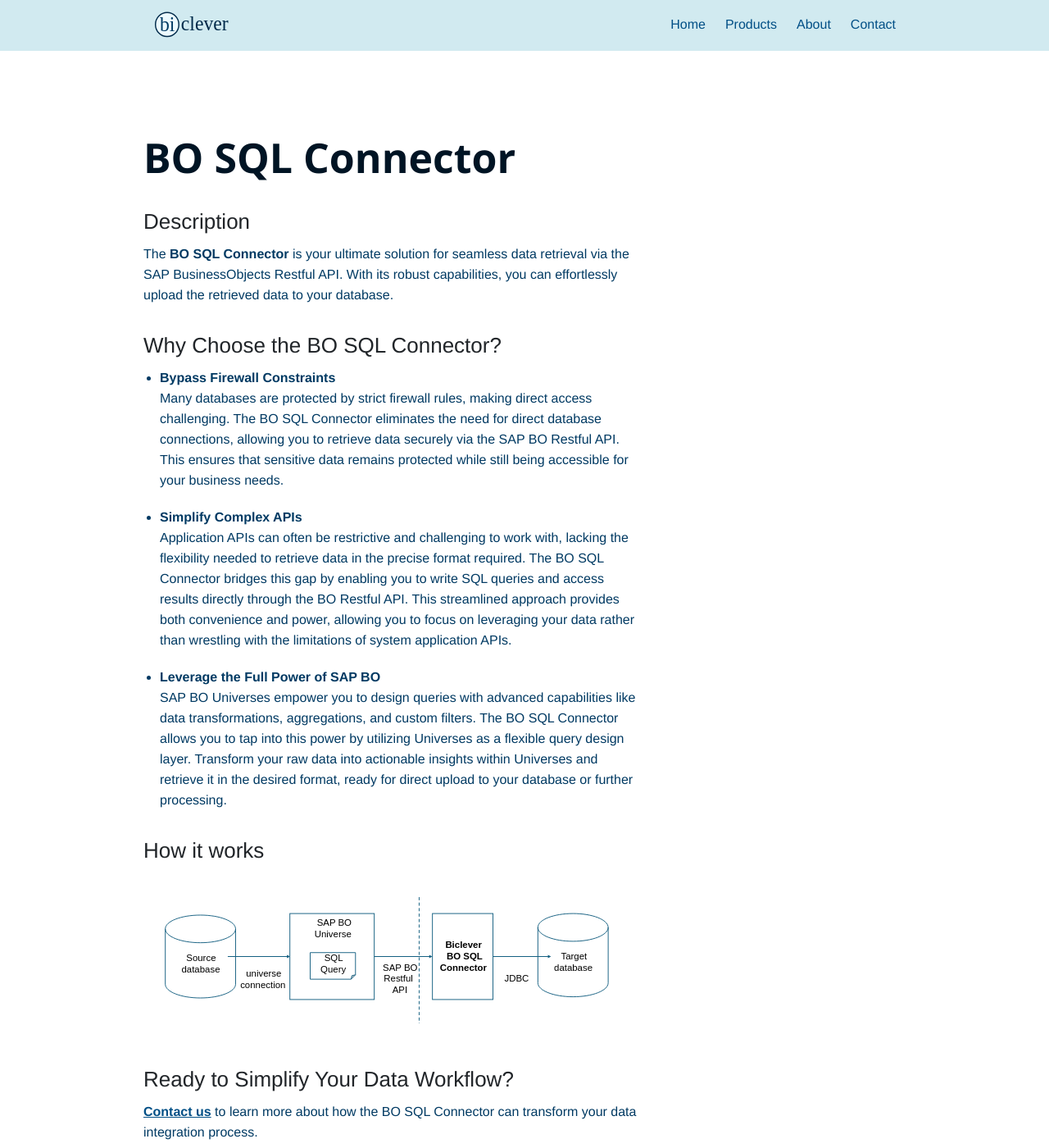
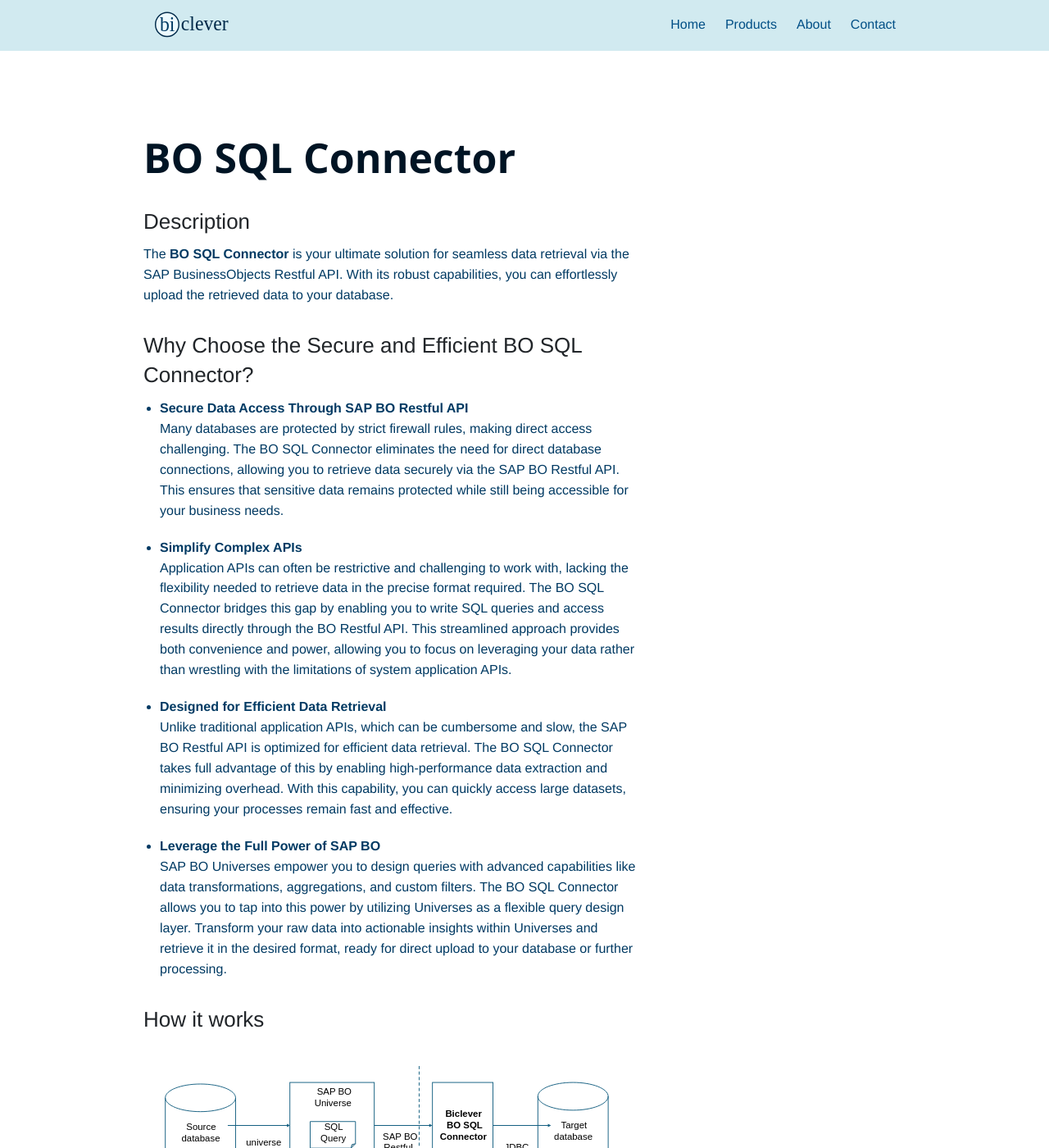
Before and after one commit to biclever/biclever.github.io, a Jekyll site: the page built from _products/bo-sql-connector.md, in a window 1280 px wide and 1400 px high. Shown: the whole window at 82% size. Built offline with Jekyll 4.4.1, drawn with Linux system fonts in a browser that asks for light colours.

Commit message:
text update

```diff
--- a/_products/bo-sql-connector.md
+++ b/_products/bo-sql-connector.md
@@ -9,13 +9,16 @@
 ## Description
 The **BO SQL Connector** is your ultimate solution for seamless data retrieval via the SAP BusinessObjects Restful API. With its robust capabilities, you can effortlessly upload the retrieved data to your database.
 
-## Why Choose the BO SQL Connector?
+## Why Choose the Secure and Efficient BO SQL Connector?
 
-- **Bypass Firewall Constraints**
+- **Secure Data Access Through SAP BO Restful API**
   Many databases are protected by strict firewall rules, making direct access challenging. The BO SQL Connector eliminates the need for direct database connections, allowing you to retrieve data securely via the SAP BO Restful API. This ensures that sensitive data remains protected while still being accessible for your business needs.
 
 - **Simplify Complex APIs**
   Application APIs can often be restrictive and challenging to work with, lacking the flexibility needed to retrieve data in the precise format required. The BO SQL Connector bridges this gap by enabling you to write SQL queries and access results directly through the BO Restful API. This streamlined approach provides both convenience and power, allowing you to focus on leveraging your data rather than wrestling with the limitations of system application APIs.
+
+- **Designed for Efficient Data Retrieval**
+  Unlike traditional application APIs, which can be cumbersome and slow, the SAP BO Restful API is optimized for efficient data retrieval. The BO SQL Connector takes full advantage of this by enabling high-performance data extraction and minimizing overhead. With this capability, you can quickly access large datasets, ensuring your processes remain fast and effective.
 
 - **Leverage the Full Power of SAP BO**
   SAP BO Universes empower you to design queries with advanced capabilities like data transformations, aggregations, and custom filters. The BO SQL Connector allows you to tap into this power by utilizing Universes as a flexible query design layer. Transform your raw data into actionable insights within Universes and retrieve it in the desired format, ready for direct upload to your database or further processing.
```
